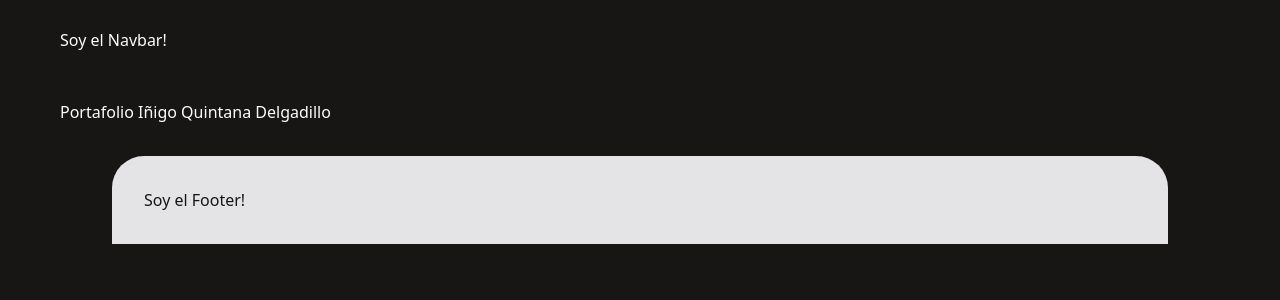
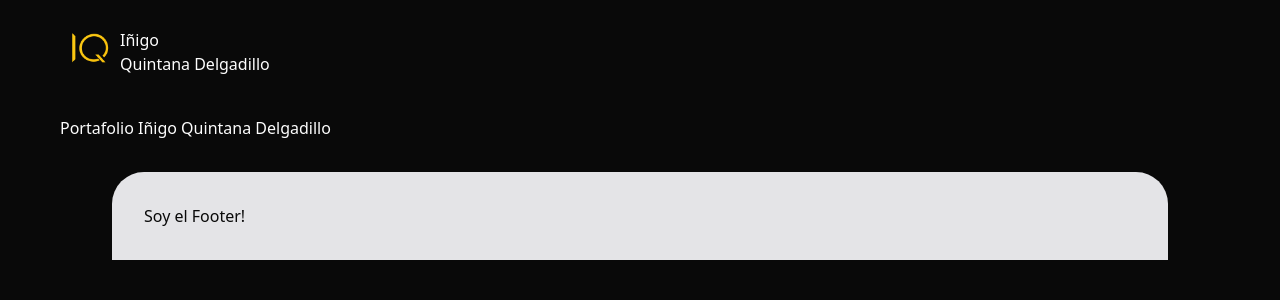
Before and after one commit to Inigo1405/Portafolio, a React (Vite) app: page / in a window 1280 px wide. Shown: the top 300 px of the page. Built offline with nearby package versions, Linux system fonts and the light colour scheme.

Commit message:
Add Navbar components: Brand, CTAButton, and Navigation
- Created Brand component to display logo and name.
- Added CTAButton component for call-to-action functionality.
- Introduced Navigation component for navigation links.

```diff
--- a/index.html
+++ b/index.html
@@ -2,7 +2,7 @@
 <html lang="en">
   <head>
     <meta charset="UTF-8" />
-    <link rel="icon" type="image/svg+xml" href="/vite.svg" />
+    <link rel="icon" type="image/svg+xml" href="/IQ.png" />
     <meta name="viewport" content="width=device-width, initial-scale=1.0" />
     <link href="/src/index.css" rel="stylesheet">
     <title>Portafolio | Iñigo QD</title>
--- /dev/null
+++ b/src/components/Navbar/Brand.tsx
@@ -0,0 +1,20 @@
+import logo from "@assets/logo.png"
+
+export function Brand(){
+  return(
+    <div className="grid grid-cols-[auto_1fr]">
+      <div>
+        <img
+          className="h-10 w-auto"
+          src={logo}
+          alt="Iñigo Quintana Delgadillo"
+        />
+      </div>
+
+      <div className="grid grid-rows-2">
+        <div>Iñigo</div>
+        <div>Quintana Delgadillo</div>
+      </div>
+    </div>
+  );
+};
--- a/src/components/Navbar/Navbar.tsx
+++ b/src/components/Navbar/Navbar.tsx
@@ -1,7 +1,9 @@
+import { Brand } from "./Brand";
+
 function Navbar() {
   return (
-    <div className=" py-7 px-15">
-      Soy el Navbar!
+    <div className="max-h-10 py-7 px-15">
+      <Brand />
     </div>
   );
 };
--- a/src/index.css
+++ b/src/index.css
@@ -1,7 +1,7 @@
 @import "tailwindcss";
 
 @theme {
-  --color-background: #171614;
+  --color-background: #090909; /* 171614*/
   --color-accent: #E4E4E7;
   --color-surface: #FCD530;
   --color-foreground: #FDFDFD;
--- a/src/layouts/MainLayout.tsx
+++ b/src/layouts/MainLayout.tsx
@@ -7,7 +7,7 @@ import Footer from "@components/Footer/Footer";
 export default function MainLayout() {
   return (
     <div className="min-h-screen bg-background text-foreground">
-      <header className="mb-5">
+      <header className="mb-15">
         <Navbar />
       </header>
 
--- a/tsconfig.app.json
+++ b/tsconfig.app.json
@@ -19,9 +19,10 @@
     /* Path aliases */
     "paths": {
       "@app/*": ["./src/app/*"],
+      "@assets/*": ["./src/assets/*"],
+      "@components/*": ["./src/components/*"],
+      "@layouts/*": ["./src/layouts/*"],
       "@pages/*": ["./src/pages/*"],
-      "@layouts/*": ["./src/layouts/*"],
-      "@components/*": ["./src/components/*"],
     },
 
     /* Linting */
```
Also changed, not shown: public/IQ.png (added), src/assets/logo.png (added), src/components/Navbar/CTAButton.tsx (added), src/components/Navbar/Navigation.tsx (added).
